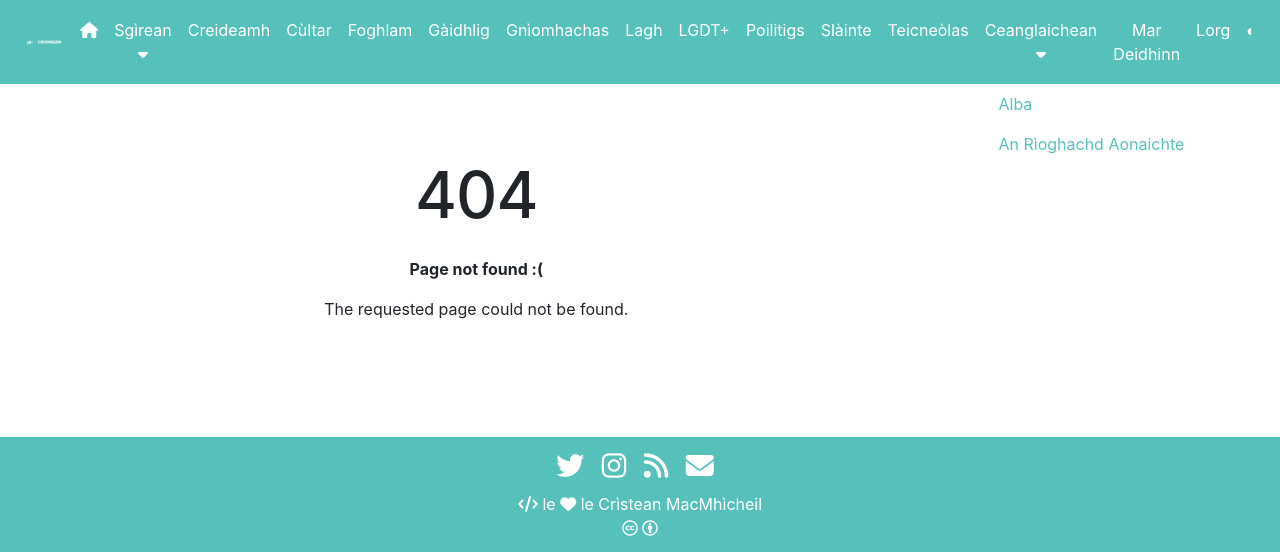
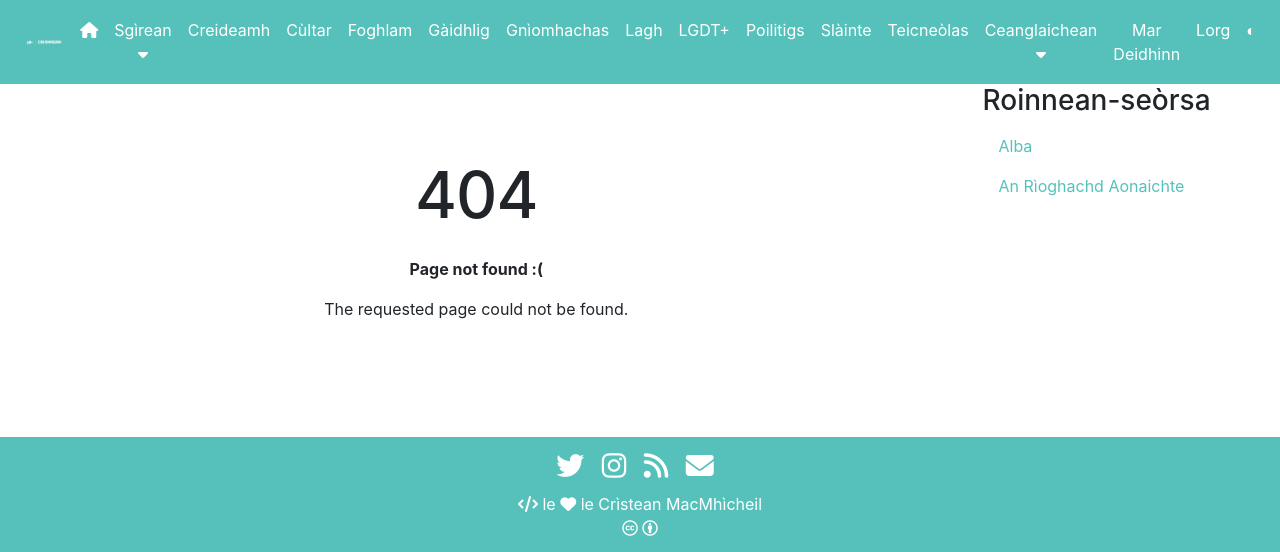
Before and after one commit to criomagan/criomagan.github.io, a Jekyll site: the page built from 404.html, in a window 1280 px wide, cut to the strip 0-552 px from the top of the page. Built offline with Jekyll 4.4.1, drawn with Linux system fonts in a browser that asks for light colours; nearby versions of some CDN libraries.

Commit message:
Update default.html

```diff
--- a/_layouts/default.html
+++ b/_layouts/default.html
@@ -22,6 +22,7 @@
         </div>
       </div>
       <div class="col-md-3">
+        <h3>Roinnean-seòrsa</h3>
         {% include categories.html %}
       </div>
     </div>
```
